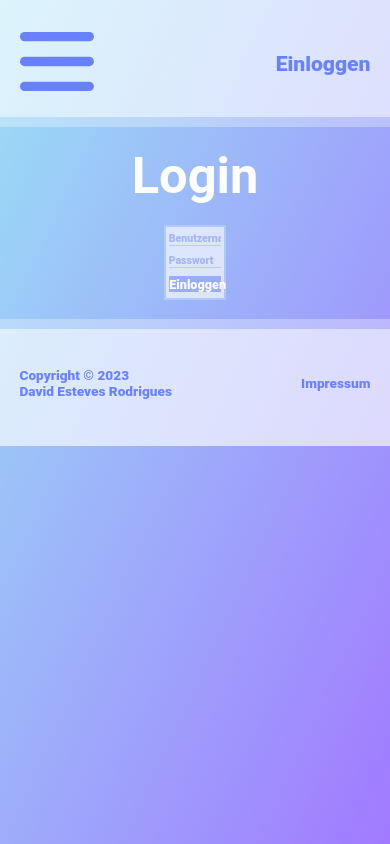
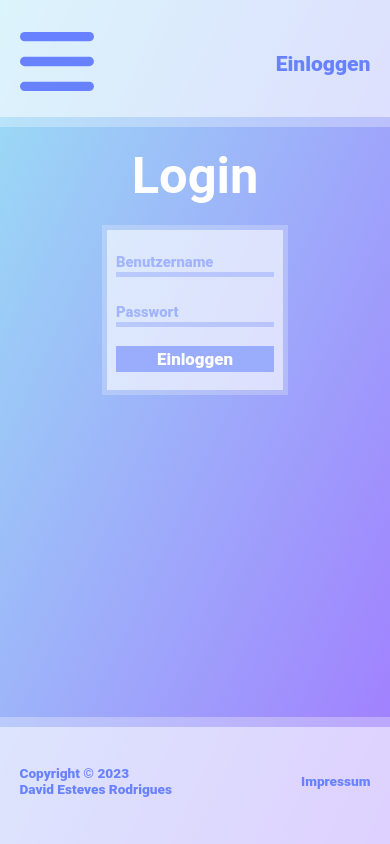
Before and after one commit to daviddresus/portfolio, a React (Create React App) app: page /login in a window 390 px wide. Built offline with nearby package versions, Linux system fonts and the light colour scheme.

Commit message:
fixed some bugs in the footer and made the login page responsive

```diff
--- a/src/Components/Footer/Footer.css
+++ b/src/Components/Footer/Footer.css
@@ -106,6 +106,17 @@
   }
 }
 
+/*Smartphone*/
+@media screen and (max-width: 875px) and (orientation: landscape)
+{
+  #copyright
+  {
+    position: absolute;
+    left: 50%;
+    transform: translateX(-50%);
+  }
+}
+
 /*Tablet*/
 @media screen and (min-width: 875px) and (max-width: 1023px) and (orientation: portrait)
 {
@@ -129,3 +140,14 @@
     transition-duration: 0.5s;
   }
 }
+
+/*Tablet*/
+@media screen and (min-width: 875px) and (max-width: 1023px) and (orientation: landscape)
+{
+  #copyright
+  {
+    position: absolute;
+    left: 50%;
+    transform: translateX(-50%);
+  }
+}
--- a/src/Components/Footer/Footer.js
+++ b/src/Components/Footer/Footer.js
@@ -23,7 +23,7 @@ function Footer() {
         { path: '/interessen'},
         { path: '/portfolio'},
         /*if login is not in routes then the footer will also be fixed to the bottom of the page*/
-        { path: '/login'}
+        //{ path: '/login'}
     ];
 
     const isPageFound = useRouteMatch(routes);
--- a/src/Pages/Login/Login.css
+++ b/src/Pages/Login/Login.css
@@ -1,21 +1,21 @@
 ::placeholder
 {
     color: rgba(104, 130, 255, 0.5);
-    font-size: 1.25vh;
+    font-size: 1.75vh;
     opacity: 1; /* Firefox */
 }
 
 :-ms-input-placeholder
 {
     /* Internet Explorer 10-11 */
-    font-size: 1.25vh;
+    font-size: 1.75vh;
     color: rgba(104, 130, 255, 0.5);
 }
 
 ::-ms-input-placeholder
 {
     /* Microsoft Edge */
-    font-size: 1.25vh;
+    font-size: 1.75vh;
     color: rgba(104, 130, 255, 0.5);
 }
 
@@ -24,7 +24,7 @@ input:-webkit-autofill:hover,
 input:-webkit-autofill:focus,
 input:-webkit-autofill:active{
     -webkit-background-clip: text;
-    -webkit-text-fill-color: #9AADFC;
+    -webkit-text-fill-color: #6882ff;
 }
 
 form
@@ -51,7 +51,7 @@ form
 
 input
 {
-    font-size: 1.25vh;
+    font-size: 1.75vh;
     font-weight: 1000;
     color: rgba(104, 130, 255, 1);
     background-color: transparent;
@@ -91,3 +91,81 @@ input:focus
     cursor: pointer;
     transition-duration: 0.5s;
 }
+
+/*Smartphone*/
+@media screen and (max-width: 875px) and (orientation: portrait)
+{
+    form
+    {
+        gap: 5vw;
+        margin: 10% 5% 10% 5%;
+    }
+
+    #login_form
+    {
+        width: 45vw;
+        height: auto;
+        border: 1.5vw solid rgba(231, 238, 248, 0.3);
+    }
+
+    input
+    {
+        font-size: 2.5vh;
+        border-bottom: 1.5vw solid rgba(104, 130, 255, 0.3);
+    }
+
+    input:hover
+    {
+        border-bottom: 1.5vw solid rgba(104, 130, 255, 0.6);
+    }
+
+    input:focus
+    {
+        border-bottom: 1.5vw solid rgba(104, 130, 255, 1);
+    }
+
+    #login_button
+    {
+        font-size: 2vh;
+        padding: 2%;
+    }
+}
+
+/*Tablet*/
+@media screen and (min-width: 875px) and (max-width: 1023px) and (orientation: portrait)
+{
+    form
+    {
+        gap: 5vw;
+        margin: 10% 5% 10% 5%;
+    }
+
+    #login_form
+    {
+        width: 45vw;
+        height: auto;
+        border: 1.5vw solid rgba(231, 238, 248, 0.3);
+    }
+
+    input
+    {
+        font-size: 2.5vh;
+        border-bottom: 1.25vw solid rgba(104, 130, 255, 0.3);
+    }
+
+    input:hover
+    {
+        border-bottom: 1.25vw solid rgba(104, 130, 255, 0.6);
+    }
+
+    input:focus
+    {
+        border-bottom: 1.25vw solid rgba(104, 130, 255, 1);
+    }
+
+    #login_button
+    {
+        font-size: 2vh;
+        padding: 2%;
+    }
+}
```
